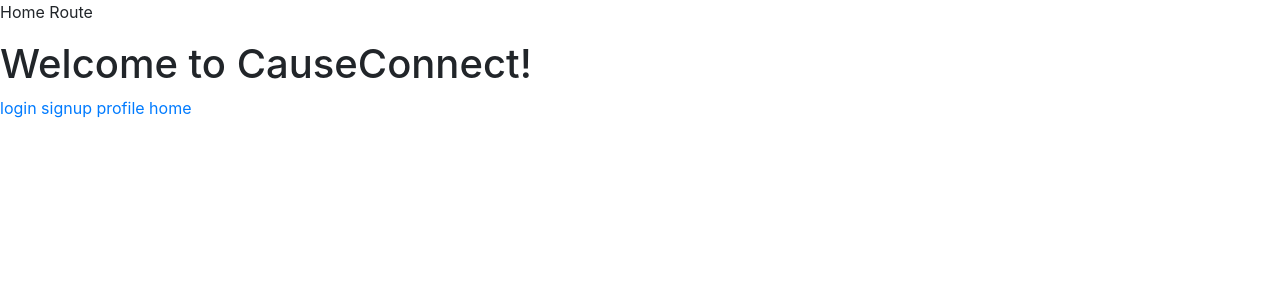
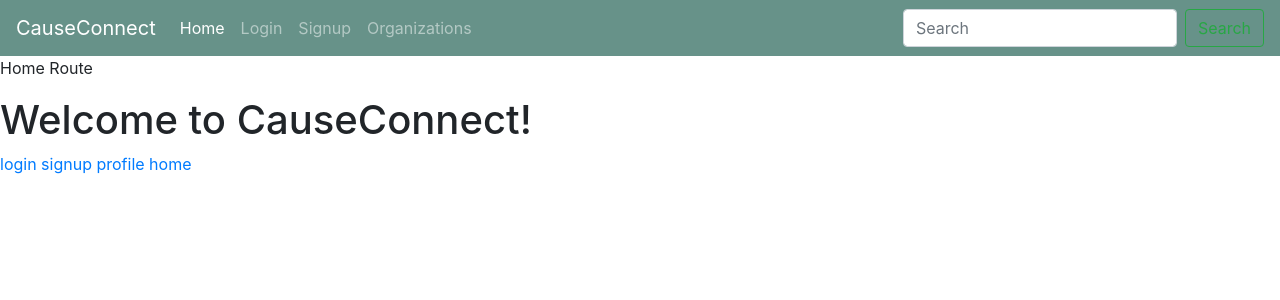
Before and after one commit to ryancraigmartin/CauseConnect, an Angular app: page /home in a window 1280 px wide. Shown: the top 300 px of the page. Built offline with nearby package versions, Linux system fonts and the light colour scheme.

Commit message:
Add: Navbar component

```diff
--- a/src/app/app.component.css
+++ b/src/app/app.component.css
@@ -0,0 +1,3 @@
+/* :host {
+  margin: 100px;
+} */
--- a/src/app/app.component.html
+++ b/src/app/app.component.html
@@ -1 +1,2 @@
+<app-navbar></app-navbar>
 <router-outlet></router-outlet>
--- a/src/app/app.module.ts
+++ b/src/app/app.module.ts
@@ -11,6 +11,7 @@
 import { ProfileComponent } from './profile/profile.component';
 import { NotFoundComponent } from './not-found/not-found.component';
 import { AuthService } from './services/auth.service';
+import { NavbarComponent } from './navbar/navbar.component';
 
 const routes: Routes = [
   {
@@ -46,7 +47,8 @@
     LoginComponent,
     SignupComponent,
     ProfileComponent,
-    NotFoundComponent
+    NotFoundComponent,
+    NavbarComponent
   ],
   imports: [
     BrowserModule,
--- a/src/app/home/home.component.css
+++ b/src/app/home/home.component.css
@@ -0,0 +1,3 @@
+:host {
+  display: block;
+}
--- a/src/app/home/home.component.html
+++ b/src/app/home/home.component.html
@@ -1,3 +1,4 @@
+<div>
 <p>Home Route</p>
 
 <h1>Welcome to CauseConnect!</h1>
@@ -7,3 +8,5 @@
 <a [routerLink]="['/signup']"> signup </a>
 <a [routerLink]="['/profile']"> profile </a>
 <a [routerLink]="['/']"> home </a>
+
+</div>
--- a/src/app/login/login.component.html
+++ b/src/app/login/login.component.html
@@ -4,7 +4,7 @@
   <div>
     <div class="form-group">
       <h4 for="username">Username: </h4>
-      <input type="text" class="form-control"  [(ngModel)]="formInfo.username" name="username" id="login_username" placeholder="Username">
+      <input type="text" class="form-control" [(ngModel)]="formInfo.username" name="username" id="login_username" placeholder="Username">
     </div>
     <div class="form-group">
       <h4 for="exampleInputPassword1">Password: </h4>
@@ -16,12 +16,15 @@
 </form>
 <p class="error"> {{ error }} </p>
 
-<div *ngIf="user">
-  <h2> You are now logged in as {{ user.username }}!! </h2>
-  <p> Here's the user object </p>
-  <pre> {{ user | json }} </pre>
 
 <a [routerLink]="['/login']"> login </a>
 <a [routerLink]="['/signup']"> signup </a>
 <a [routerLink]="['/profile']"> profile </a>
 <a [routerLink]="['/']"> home </a>
+
+
+<div *ngIf="user">
+  <h2> You are now logged in as {{ user.username }}!! </h2>
+  <p> Here's the user object </p>
+  <pre> {{ user | json }} </pre>
+</div>
--- /dev/null
+++ b/src/app/navbar/navbar.component.css
@@ -0,0 +1,3 @@
+.navbar-bgcolor {
+  background-color: #679289;
+}
--- /dev/null
+++ b/src/app/navbar/navbar.component.html
@@ -0,0 +1,35 @@
+<header>
+    <!-- Fixed navbar -->
+    <nav class="navbar navbar-expand-md navbar-dark navbar-bgcolor">
+      <a class="navbar-brand" href="#">CauseConnect</a>
+      <button class="navbar-toggler" type="button" data-toggle="collapse" data-target="#navbarCollapse" aria-controls="navbarCollapse" aria-expanded="false" aria-label="Toggle navigation">
+        <span class="navbar-toggler-icon"></span>
+      </button>
+      <div class="collapse navbar-collapse" id="navbarCollapse">
+        <ul class="navbar-nav mr-auto">
+          <li class="nav-item active">
+            <a class="nav-link" href="#">Home <span class="sr-only">(current)</span></a>
+          </li>
+          <li class="nav-item">
+            <a class="nav-link" href="/profile" *ngIf="isLoggedIn">Profile</a>
+          </li>
+          <li class="nav-item">
+            <a class="nav-link" href="/login" *ngIf="!isLoggedIn">Login</a>
+          </li>
+            <li class="nav-item">
+            <a class="nav-link" href="/signup" *ngIf="!isLoggedIn">Signup</a>
+          </li>
+          <li class="nav-item">
+              <a class="nav-link" href="#">Organizations</a>
+            </li>
+          <!-- <li class="nav-item">
+            <a class="nav-link disabled" href="#">Disabled</a>
+          </li>-->
+        </ul>
+        <form class="form-inline mt-2 mt-md-0">
+          <input class="form-control mr-sm-2" type="text" placeholder="Search" aria-label="Search">
+          <button class="btn btn-outline-success my-2 my-sm-0" type="submit">Search</button>
+        </form>
+      </div>
+    </nav>
+  </header>
--- /dev/null
+++ b/src/app/navbar/navbar.component.ts
@@ -0,0 +1,15 @@
+import { Component, OnInit } from '@angular/core';
+
+@Component({
+  selector: 'app-navbar',
+  templateUrl: './navbar.component.html',
+  styleUrls: ['./navbar.component.css']
+})
+export class NavbarComponent implements OnInit {
+
+  constructor() { }
+
+  ngOnInit() {
+  }
+
+}
```
Also changed, not shown: src/assets/images/logo.png (added), 1 other file (tests, documents, lock files or other folders).
